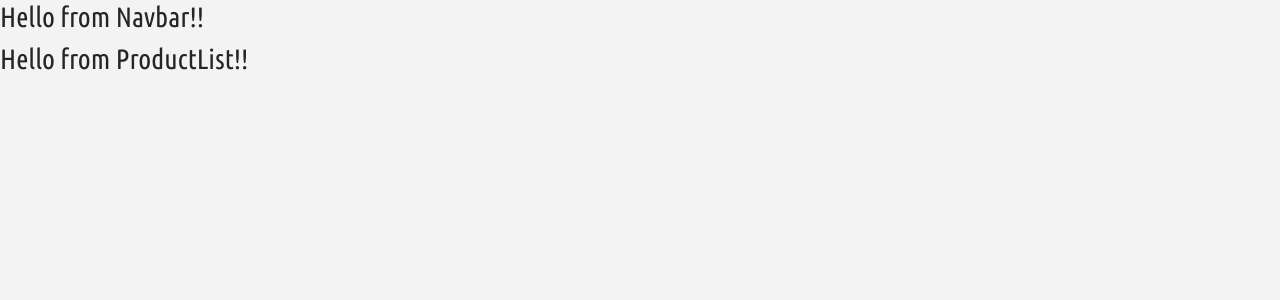
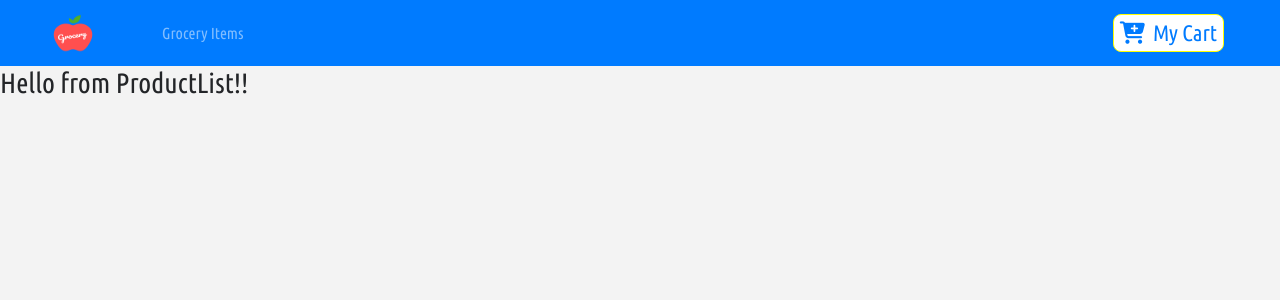
Before and after one commit to HS0705/GroceryApp, a React (Create React App) app: page / in a window 1280 px wide. Shown: the top 300 px of the page. Built offline with nearby package versions, Linux system fonts and the light colour scheme; the HTML template or start-up script is replaced by a standard one.

Commit message:
Navbar Updated

```diff
--- a/package.json
+++ b/package.json
@@ -10,7 +10,8 @@
     "react": "^16.13.1",
     "react-dom": "^16.13.1",
     "react-router-dom": "^5.1.2",
-    "react-scripts": "3.4.1"
+    "react-scripts": "3.4.1",
+    "styled-components": "^5.0.1"
   },
   "scripts": {
     "start": "react-scripts start",
--- a/src/App.css
+++ b/src/App.css
@@ -1,6 +1,6 @@
 :root{
   --mainBlue:#2a2a72;
-  --lightBlue:#009ffd;
+  --lightYellow:yellow;
   --mainWhite:#f3f3f3;
   --mainDark:#232528;
   --mainYellow:#ffa400;
@@ -22,5 +22,5 @@ body{
 }
 
 .text-bright{
-  color:var(--lightBlue);
+  color:var(--lightyellow);
 }
--- a/src/components/Navbar.js
+++ b/src/components/Navbar.js
@@ -1,12 +1,32 @@
 import React, {Component}  from 'react';
-
+import {Link} from 'react-router-dom';
+import logo from '../logo.png';
+import styled from 'styled-components';
+import {ButtonContainer} from './button';
 export default class Navbar extends Component{
 
     render() {
         return(
-            <div>
-                <h3>Hello from Navbar!!</h3>
-            </div>
-        )
+            <nav className="navbar navbar-exapnd-sm bg-primary navbar-dark px-sm-5">
+                <Link to='/'>
+                    <img src={logo} alt="store" className="navbar-brand" width="50" height="50"  />
+                </Link>
+                    <ul className="navbar-nav align-items-center">
+                        <li className="nav-item ml-5">
+                            <Link to ="/" className="nav-link">
+                               Grocery Items
+                            </Link>
+                        </li>
+                    </ul>
+                    <Link to="/cart" className="ml-auto">
+                        <ButtonContainer>
+                            <span className="mr-2">
+                                <i className="fas fa-cart-plus" />
+                            </span>
+                            my cart
+                        </ButtonContainer>
+                    </Link>
+            </nav>
+        );
     }
 }
--- /dev/null
+++ b/src/components/button.js
@@ -0,0 +1,21 @@
+import styled from 'styled-components';
+
+export const ButtonContainer = styled.button`
+text-transform:capitalize;
+font-size:1.4rem;
+background:White;
+border:0.1rem solid var(--lightYellow);
+color:var(--ligtYellow);
+border-radius:0.5rem;
+padding:0.2 rem 0.5 rem;
+cursor:pointer;
+margin: 0.2rem 0.5rem 0.2rem 0rem;
+transition:all 0.5s ease-in-out;
+&:hover{
+    background:var(--lightYellow);
+    color:var(--mainBlue);
+}
+&:focus{
+    outline:none;
+}
+`
```
Also changed, not shown: 1 other file (tests, documents, lock files or other folders).
